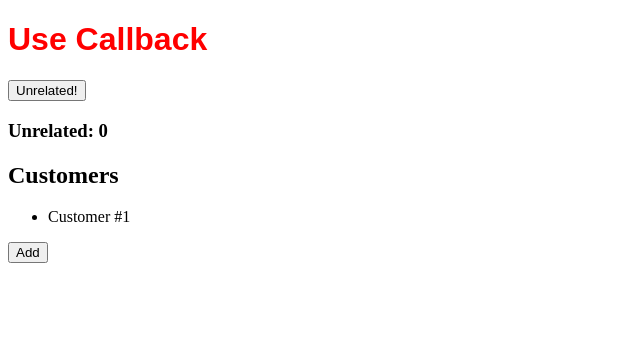
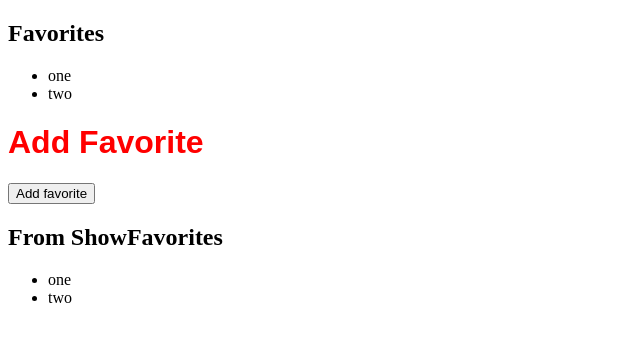
Before and after one commit to MaaikeBommerson/react-native, a React (Create React App) app: page / in a window 1280 px wide. Shown: the top 342 px of the page, without its empty margins (0-640 px from the left). Built offline with nearby package versions, Linux system fonts and the light colour scheme.

Commit message:
usecontext (#11)

```diff
--- a/src/App.js
+++ b/src/App.js
@@ -1,29 +1,30 @@
-import {useState, useCallback} from "react";
-import Customers from "./components/Customers";
+import {useState} from "react"
+import FavoritesContext from './context/FavoritesContext'
+import AddFavorite from './components/AddFavorite'
+import ShowFavorites from './components/ShowFavorites'
 
 const App = () => {
-
-  const [count, setCount] = useState(2)
-  const [customers, setCustomers] = useState(["Customer #1"]);
-  const [unrelatedCount, setUnrelatedCount] = useState(0)
-
-  const addCustomer = useCallback(() => {
-      setCustomers((c) => [...c, `Customer #${count}`])
-      setCount( c => c + 1)
-  }, [customers])
-
-  const unrelated = () => {
-    setUnrelatedCount( (c)=> c+1)
+  const [favorites, setFavorites] = useState(["one", "two"])
+  const addFavorites = (fav) => {
+    setFavorites(favs => [...favs, fav])
   }
 
   return (
-      <div className="App">
-          <h1>Use Callback</h1>
-          <button onClick={ () => unrelated() }>Unrelated!</button>
-          <h3>Unrelated: { unrelatedCount }</h3>
-          <Customers customers={customers} addCustomer={addCustomer}/>
-      </div>
-  );
+    <FavoritesContext.Provider value={{favorites, addFavorites}}>
+      <h2>Favorites</h2>
+      <ul>
+        {
+          favorites.map((item, index) => {
+            return(
+              <li key={index.toString()}>{item}</li>
+            )
+          })
+        }
+      </ul>
+      <AddFavorite />
+      <ShowFavorites />
+    </FavoritesContext.Provider>
+  )
 }
 
 export default App;
--- /dev/null
+++ b/src/components/AddFavorite.js
@@ -0,0 +1,16 @@
+import {useContext} from 'react'
+import FavoritesContext from "../context/FavoritesContext"
+
+const AddFavorite = (props) => {
+    const fav = useContext(FavoritesContext)
+
+    return(
+        <div>
+            <h1>Add Favorite</h1>
+            <button onClick={() => fav.addFavorites("New favorite")}>
+                Add favorite
+            </button>
+        </div>
+    )
+}
+export default AddFavorite
--- /dev/null
+++ b/src/components/ShowFavorites.js
@@ -0,0 +1,23 @@
+import {useContext} from 'react'
+import FavoritesContext from '../context/FavoritesContext'
+
+const ShowFavorites = (props) => {
+    const fav = useContext(FavoritesContext)
+
+    return(
+        <div>
+            <h2>From ShowFavorites</h2>
+            <ul>
+                {
+                    fav.favorites.map((item, index) => {
+                        return(
+                            <li key={index.toString()}>{item}</li>
+                        )
+                    })
+                }
+            </ul>
+        </div>
+    )
+}
+
+export default ShowFavorites
--- /dev/null
+++ b/src/context/FavoritesContext.js
@@ -0,0 +1,5 @@
+import {createContext} from 'react'
+
+const FavoritesContext = createContext()
+
+export default FavoritesContext
```
